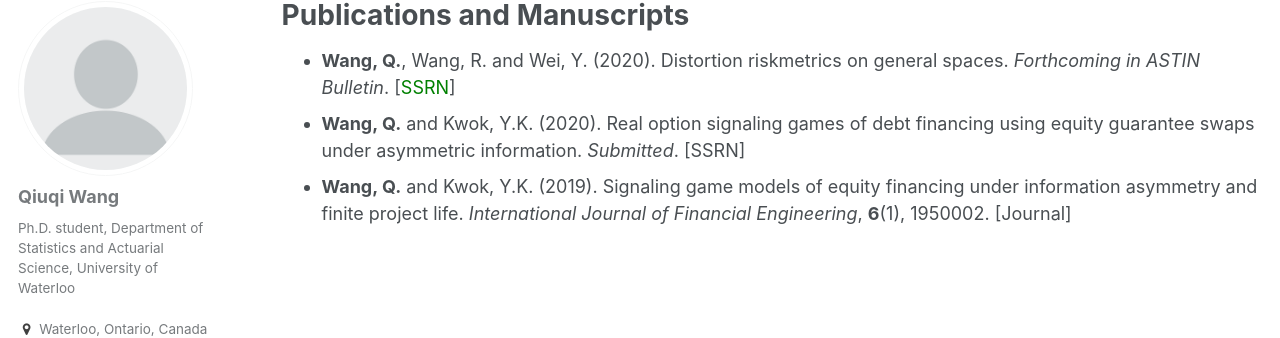
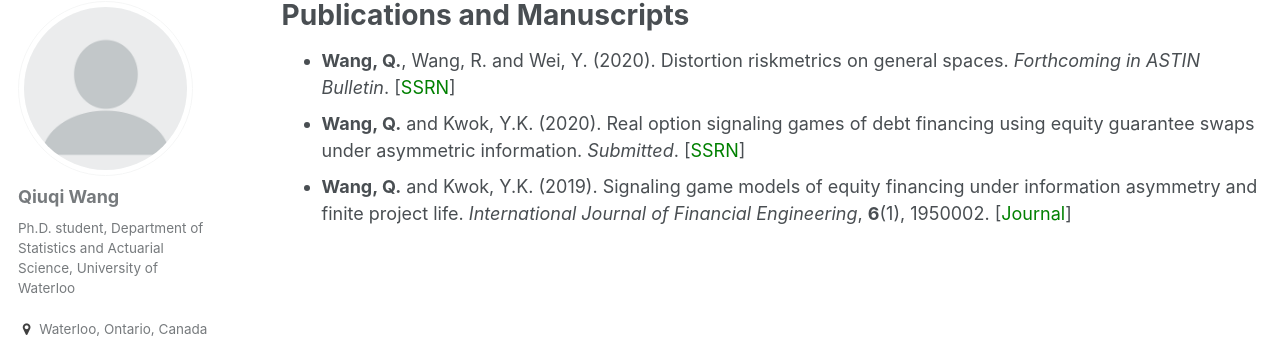
Before and after one commit to qwangan/qwangan.github.io, a Jekyll site: the page built from _pages/publications.md, in a window 1280 px wide. Shown: the part 117-455 px from the top of the page. Built offline with Jekyll 4.4.1, drawn with Linux system fonts in a browser that asks for light colours; some web fonts are replaced.

Commit message:
Update publications.md

```diff
--- a/_pages/publications.md
+++ b/_pages/publications.md
@@ -6,5 +6,5 @@ author_profile: true
 ---
 
 * **Wang, Q.**, Wang, R. and Wei, Y. (2020). Distortion riskmetrics on general spaces. *Forthcoming in ASTIN Bulletin*. [[<span style="color:green">SSRN</span>]](https://papers.ssrn.com/sol3/papers.cfm?abstract_id=3510363)
-* **Wang, Q.** and Kwok, Y.K. (2020). Real option signaling games of debt financing using equity guarantee swaps under asymmetric information. *Submitted*. [[SSRN]](https://papers.ssrn.com/sol3/papers.cfm?abstract_id=3442989)
-* **Wang, Q.** and Kwok, Y.K. (2019). Signaling game models of equity financing under information asymmetry and finite project life. *International Journal of Financial Engineering*, **6**(1), 1950002. [[Journal]](https://www.worldscientific.com/doi/10.1142/S2424786319500026)
+* **Wang, Q.** and Kwok, Y.K. (2020). Real option signaling games of debt financing using equity guarantee swaps under asymmetric information. *Submitted*. [[<span style="color:green">SSRN</span>]](https://papers.ssrn.com/sol3/papers.cfm?abstract_id=3442989)
+* **Wang, Q.** and Kwok, Y.K. (2019). Signaling game models of equity financing under information asymmetry and finite project life. *International Journal of Financial Engineering*, **6**(1), 1950002. [[<span style="color:green">Journal</span>]](https://www.worldscientific.com/doi/10.1142/S2424786319500026)
```
